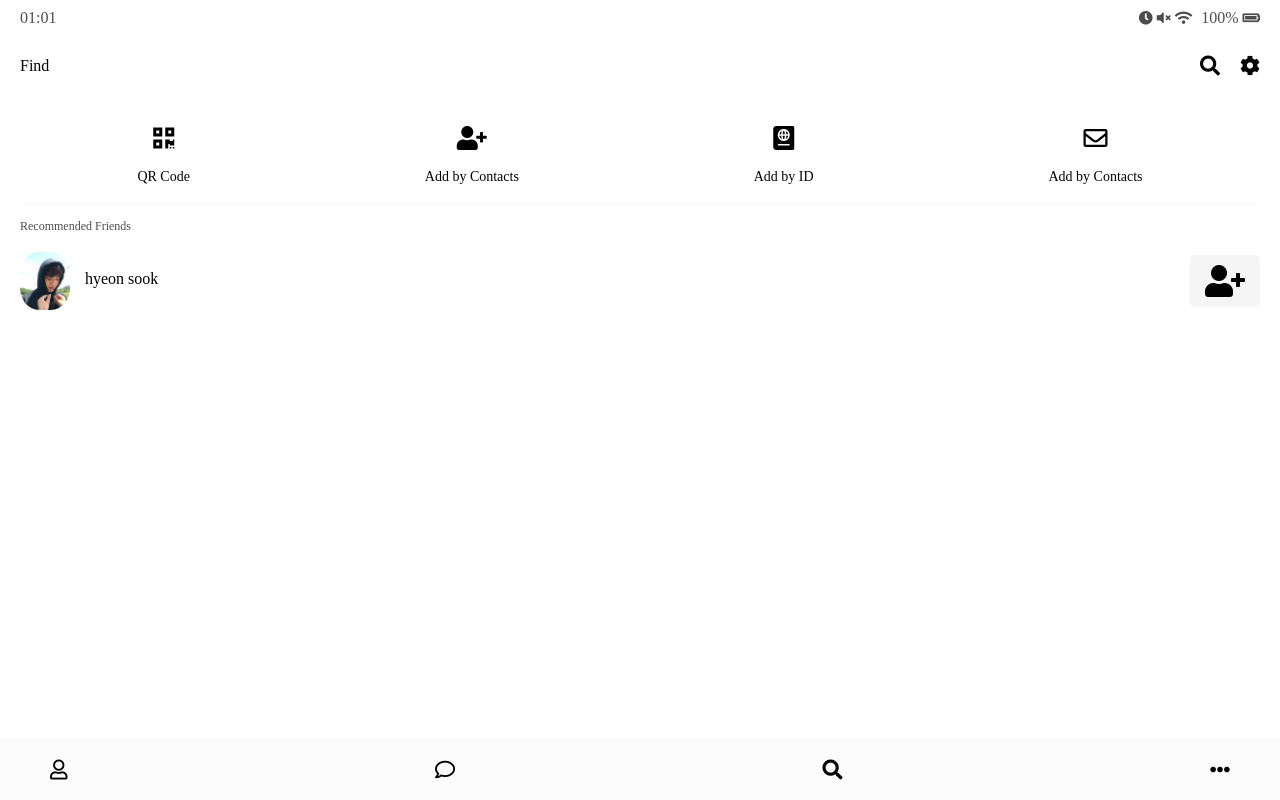
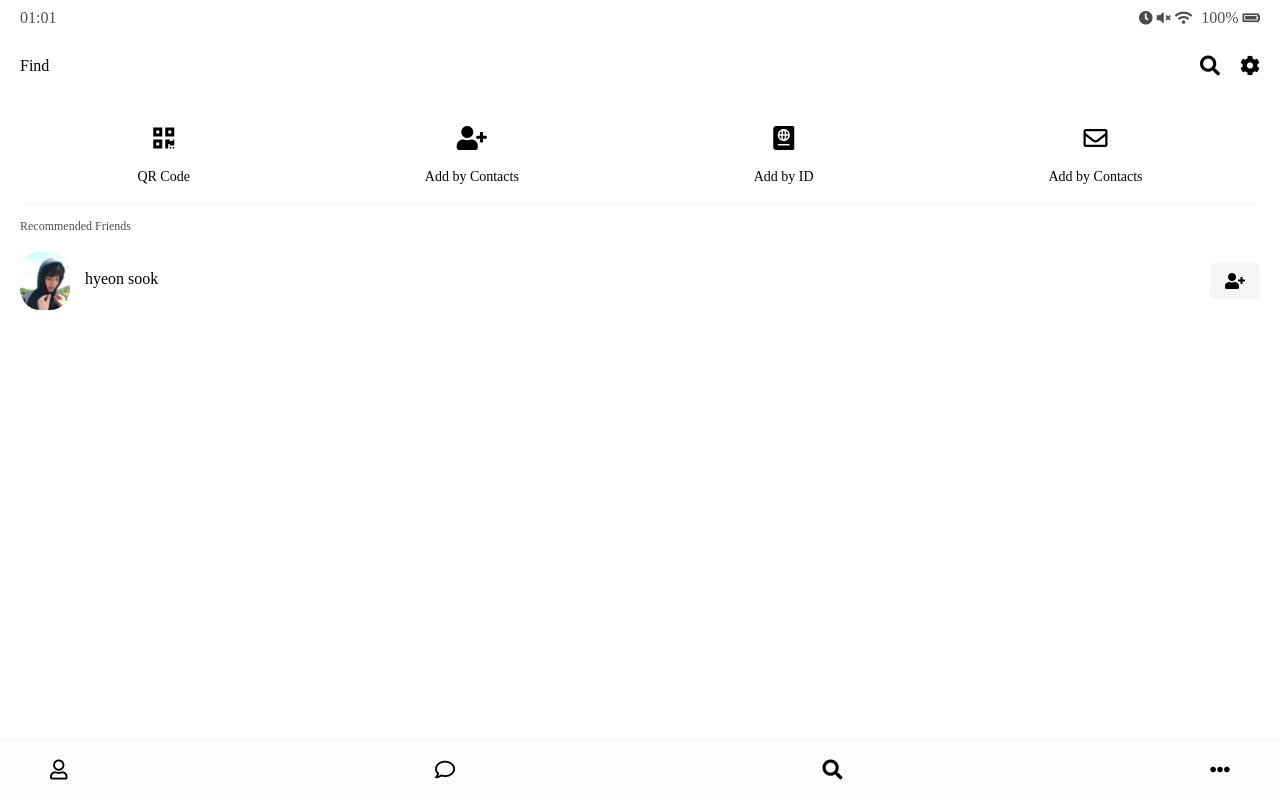
Before and after one commit to hyeonsuk/cloning, a plain HTML site: page kakao-clone/find.html in a window 1280 px wide. Drawn offline with Linux system fonts and the light colour scheme.

Commit message:
오타 수정

```diff
--- a/kakao-clone/find.html
+++ b/kakao-clone/find.html
@@ -78,7 +78,7 @@
             <h5 class="find__title">
                 Recommended Friends
             </h5>
-            <li class="find__friend friend friend--lg">
+            <li class="find__friend friend friend__lg">
                 <div class="friend__column">
                     <img src="images/user1.jpg" alt="" class="friend__avatar"/>
                     <div class="friend__content">
@@ -89,7 +89,7 @@
                 </div>
                 <div class="friend__column">
                     <div class="friend__add-btn">
-                        <i class="fas fa-user-plus fa-2x"></i>
+                        <i class="fas fa-user-plus fa-1x"></i>
                     </div>
                 </div>
             </li>
```
